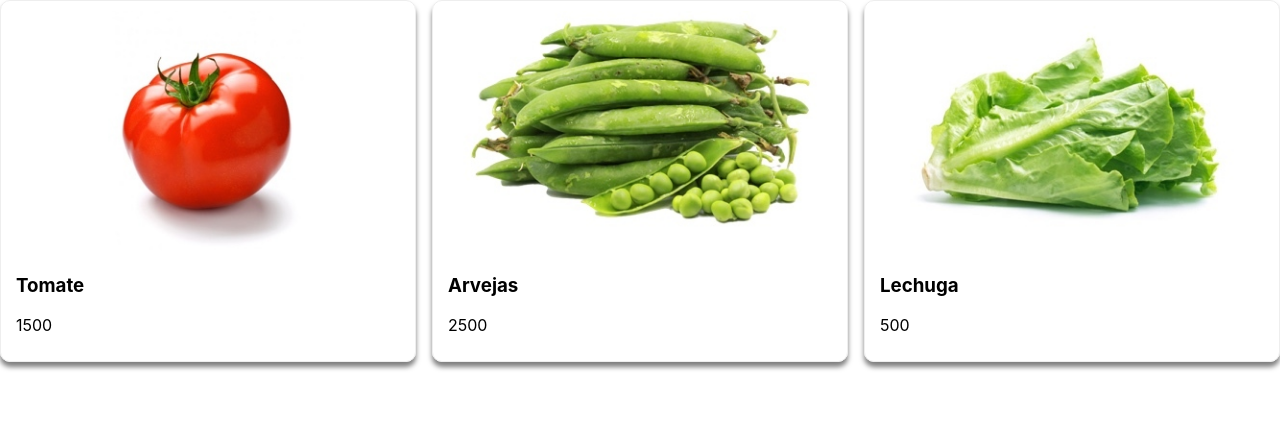
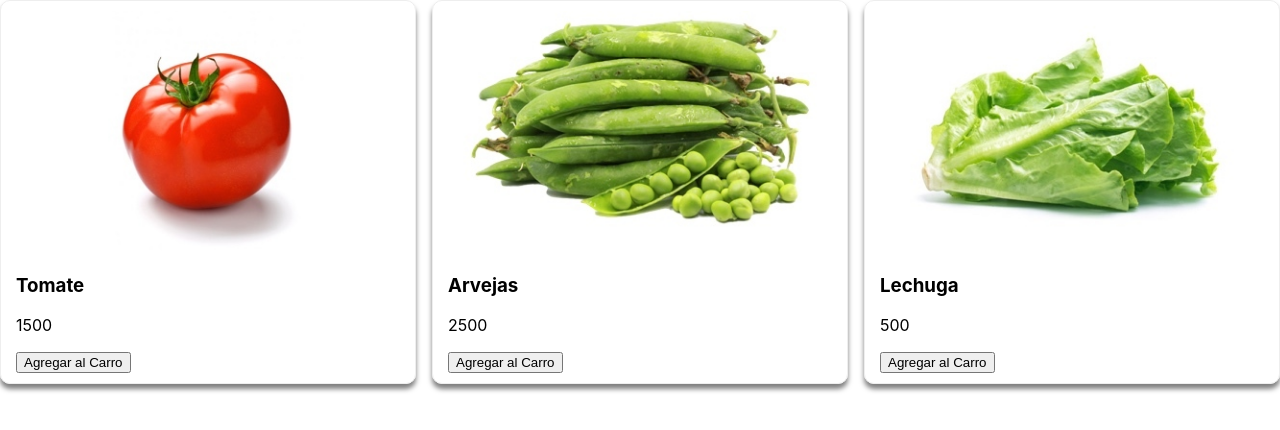
Before and after one commit to chikiza/Entrega05, a React (Create React App) app in the folder entrega05/: page / in a window 1280 px wide. Shown: the top 430 px of the page. Built offline with nearby package versions, Linux system fonts and the light colour scheme.

Commit message:
agregar al carro
problemas con el style

```diff
--- /dev/null
+++ b/entrega05/src/components/Button.js
@@ -0,0 +1,17 @@
+import { Component } from "react";
+
+const styles = {
+    button: {
+        backgroundColor:'#0a283e',
+        cursor: 'pointer',
+    }
+}
+class Button extends Component {
+    render() {
+        return(
+            <button style={styles.button} {...this.props}/>
+        )
+    }
+}
+
+export default Button
--- a/entrega05/src/components/Producto.js
+++ b/entrega05/src/components/Producto.js
@@ -1,4 +1,5 @@
 import { Component } from "react";
+import Button from "./Button";
 
 const styles = {
     producto: {
@@ -15,12 +16,13 @@ const styles = {
 
 class Producto extends Component {
     render() {
-        const { producto } = this.props
+        const { producto, agregarAlCarro } = this.props
         return (
             <div style={styles.producto}>
                 <img style={styles.img} alt={producto.name} src={producto.img}/>
                 <h3>{producto.name}</h3>
                 <p>{producto.price}</p>
+                <button onClick={()=>agregarAlCarro(producto)}>Agregar al Carro</button>
             </div>
         )
     }
```
Also changed, not shown: 1 other file (tests, documents, lock files or other folders).
